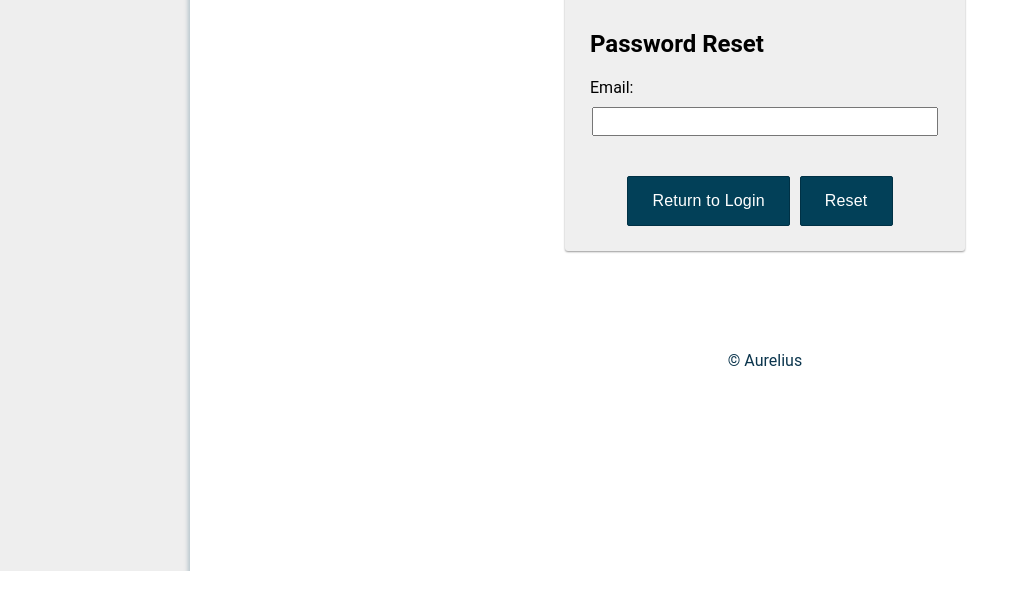
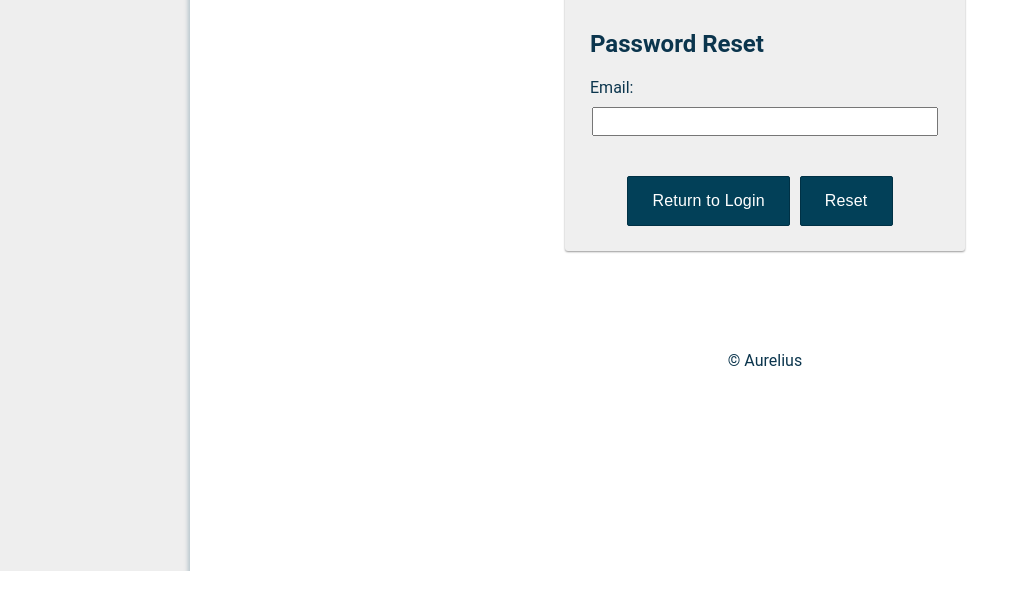
Before and after one commit to korchard/imperator, a React app: page /#/passwordReset in a window 1280 px wide. Shown: the part 241-850 px from the top of the page, without its empty margins (0-1029 px from the left). Built offline with nearby package versions, Linux system fonts and the light colour scheme; no server answers.

Commit message:
changed color on password title

```diff
--- a/src/components/PasswordReset/PasswordReset.css
+++ b/src/components/PasswordReset/PasswordReset.css
@@ -35,3 +35,9 @@
 .resetContainer {
     margin-top: 7rem;
 }
+
+.reset {
+    width: 100%;
+    height: auto;
+    color: rgb(11, 53, 77);
+}
--- a/src/components/PasswordReset/PasswordReset.tsx
+++ b/src/components/PasswordReset/PasswordReset.tsx
@@ -20,7 +20,7 @@ const PasswordReset: React.FC = () => {
 
     return (
         <div className='resetContainer'>
-        <form className='formPanel '>
+            <form className='formPanel reset'>
             <img src="../img/logo.svg" alt="logo" className="nav-logo2"></img>
                 <h2>Password Reset</h2>
                 <div>
```
Lines whose indentation alone changed are shown as unchanged.
